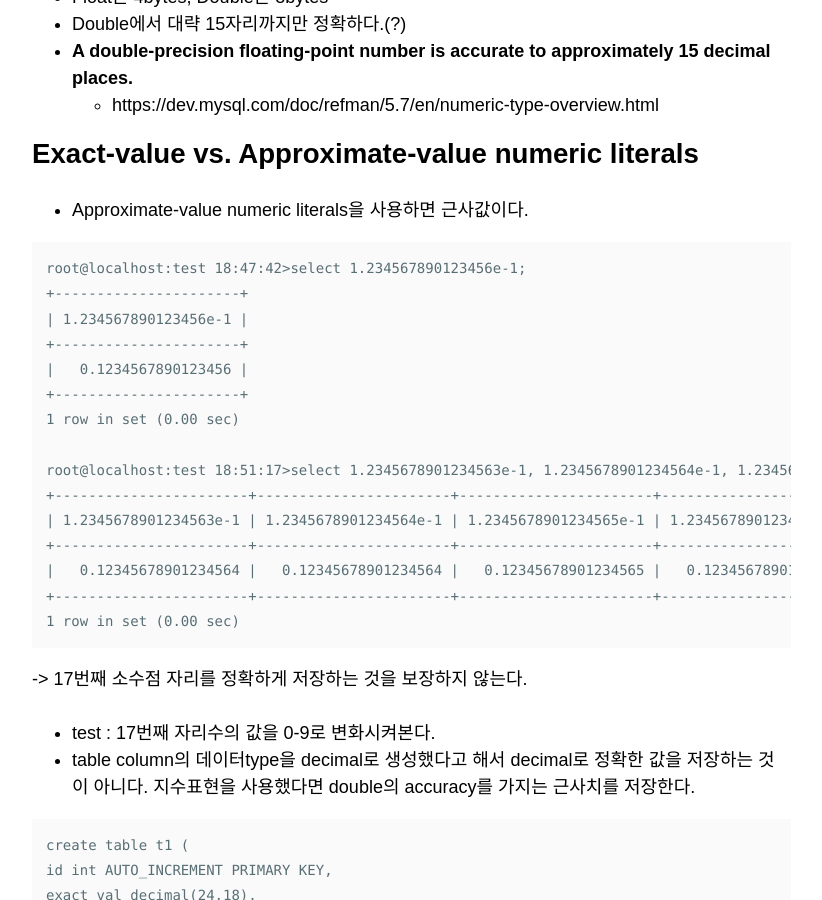
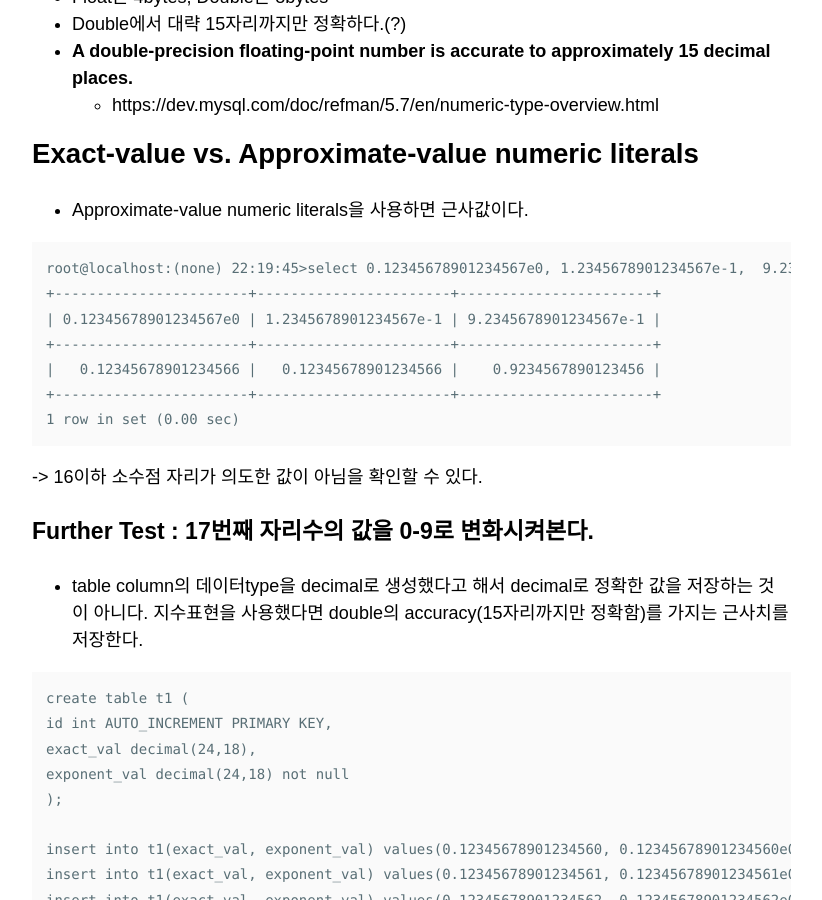
Before and after one commit to minsql/minsql.github.io, a Jekyll site: the page built from _posts/blog/2019-07-22-MySQL decimal type 제대로 알고 사용하기.md, in a window 1280 px wide and 900 px high, scrolled down 1152 px. Shown: the whole window, without its empty margins (343-1165 px from the left). Built offline with Jekyll 4.4.1, drawn with Linux system fonts in a browser that asks for light colours; nearby versions of some CDN libraries; some web fonts are replaced; comment, search, counter and statistics services are not loaded; some of the changed text lies outside the part shown.

Commit message:
Update 2019-07-22-MySQL decimal type 제대로 알고 사용하기.md

````diff
--- a/_posts/blog/2019-07-22-MySQL decimal type 제대로 알고 사용하기.md
+++ b/_posts/blog/2019-07-22-MySQL decimal type 제대로 알고 사용하기.md
@@ -48,27 +48,19 @@ toc_icon: "cog"
 - Approximate-value numeric literals을 사용하면 근사값이다.
 
 ```
-root@localhost:test 18:47:42>select 1.234567890123456e-1;
-+----------------------+
-| 1.234567890123456e-1 |
-+----------------------+
-|   0.1234567890123456 |
-+----------------------+
-1 row in set (0.00 sec)
-
-root@localhost:test 18:51:17>select 1.2345678901234563e-1, 1.2345678901234564e-1, 1.2345678901234565e-1, 1.2345678901234566e-1, 1.2345678901234567e-1;
-+-----------------------+-----------------------+-----------------------+-----------------------+-----------------------+
-| 1.2345678901234563e-1 | 1.2345678901234564e-1 | 1.2345678901234565e-1 | 1.2345678901234566e-1 | 1.2345678901234567e-1 |
-+-----------------------+-----------------------+-----------------------+-----------------------+-----------------------+
-|   0.12345678901234564 |   0.12345678901234564 |   0.12345678901234565 |   0.12345678901234566 |   0.12345678901234566 |
-+-----------------------+-----------------------+-----------------------+-----------------------+-----------------------+
+root@localhost:(none) 22:19:45>select 0.12345678901234567e0, 1.2345678901234567e-1,  9.2345678901234567e-1;
++-----------------------+-----------------------+-----------------------+
+| 0.12345678901234567e0 | 1.2345678901234567e-1 | 9.2345678901234567e-1 |
++-----------------------+-----------------------+-----------------------+
+|   0.12345678901234566 |   0.12345678901234566 |    0.9234567890123456 |
++-----------------------+-----------------------+-----------------------+
 1 row in set (0.00 sec)
 ```
 
--> 17번째 소수점 자리를 정확하게 저장하는 것을 보장하지 않는다.
+-> 16이하 소수점 자리가 의도한 값이 아님을 확인할 수 있다.
 
-- test : 17번째 자리수의 값을 0-9로 변화시켜본다.
-- table column의 데이터type을 decimal로 생성했다고 해서 decimal로 정확한 값을 저장하는 것이 아니다. 지수표현을 사용했다면 double의 accuracy를 가지는 근사치를 저장한다.
+### Further Test : 17번째 자리수의 값을 0-9로 변화시켜본다.
+- table column의 데이터type을 decimal로 생성했다고 해서 decimal로 정확한 값을 저장하는 것이 아니다. 지수표현을 사용했다면 double의 accuracy(15자리까지만 정확함)를 가지는 근사치를 저장한다.
 
 ```
 create table t1 (
````
